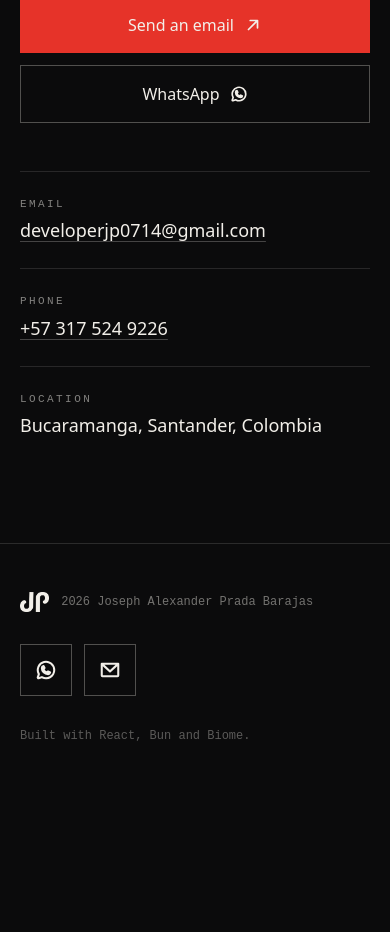
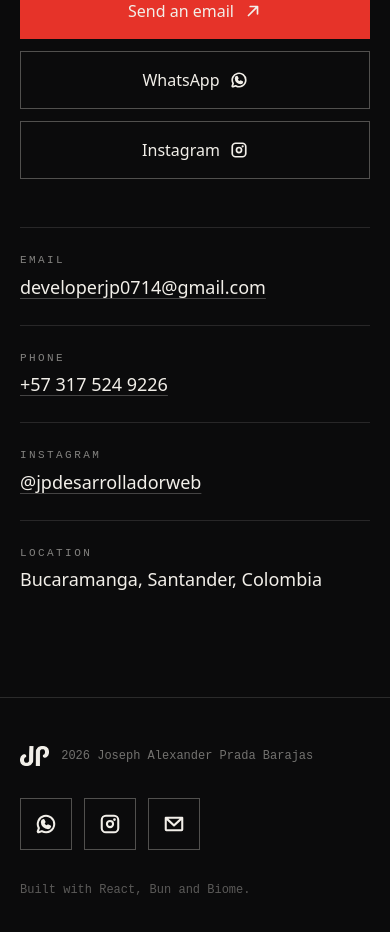
Before and after one commit to josephprada/JP_WEB, a React (Vite) app: page / in a window 390 px wide. Shown: the part 9720-10652 px from the top of the page. Before the commit the page ends 10512 px from the top, so only its background shows below. Built offline with nearby package versions, Linux system fonts and the light colour scheme.

Commit message:
Add Instagram profile link in contact and footer.

```diff
--- a/src/components/Footer.tsx
+++ b/src/components/Footer.tsx
@@ -1,4 +1,9 @@
-import { ArrowUpIcon, EnvelopeSimpleIcon, WhatsappLogoIcon } from "@phosphor-icons/react";
+import {
+  ArrowUpIcon,
+  EnvelopeSimpleIcon,
+  InstagramLogoIcon,
+  WhatsappLogoIcon,
+} from "@phosphor-icons/react";
 import { CONTACT } from "../i18n/content";
 import { useLang } from "../i18n/LanguageProvider";
 import { scrollToSection } from "../lib/scroll";
@@ -13,6 +18,7 @@ export function Footer() {
 
   const socials = [
     { href: "https://wa.me/573175249226", label: "WhatsApp", Icon: WhatsappLogoIcon },
+    { href: CONTACT.instagram, label: CONTACT.instagramHandle, Icon: InstagramLogoIcon },
     { href: `mailto:${CONTACT.email}`, label: CONTACT.email, Icon: EnvelopeSimpleIcon },
   ];
 
--- a/src/components/sections/Contact.tsx
+++ b/src/components/sections/Contact.tsx
@@ -1,4 +1,4 @@
-import { ArrowUpRightIcon, WhatsappLogoIcon } from "@phosphor-icons/react";
+import { ArrowUpRightIcon, InstagramLogoIcon, WhatsappLogoIcon } from "@phosphor-icons/react";
 import { motion, useReducedMotion } from "motion/react";
 import { CONTACT } from "../../i18n/content";
 import { useLang } from "../../i18n/LanguageProvider";
@@ -12,9 +12,15 @@ export function Contact() {
   const { t } = useLang();
   const reduce = useReducedMotion();
 
-  const rows = [
+  const rows: { label: string; value: string; href?: string; external?: boolean }[] = [
     { label: t.contact.emailLabel, value: CONTACT.email, href: `mailto:${CONTACT.email}` },
     { label: t.contact.phoneLabel, value: CONTACT.phone, href: CONTACT.phoneHref },
+    {
+      label: t.contact.instagramLabel,
+      value: CONTACT.instagramHandle,
+      href: CONTACT.instagram,
+      external: true,
+    },
     { label: t.contact.locationLabel, value: t.contact.location },
   ];
 
@@ -26,7 +32,14 @@ export function Contact() {
           whileInView={{ opacity: 1, y: 0 }}
           viewport={{ once: true, amount: 0.5 }}
           transition={{ duration: 0.8, ease: [0.16, 1, 0.3, 1] }}
-          className="display text-[24vw] leading-[0.82] md:text-[15rem] lg:text-[19rem]"
+          /* This headline is a single unbreakable word, so it cannot wrap its
+             way out of a container it overflows. Fixed rem sizes at md and lg
+             did exactly that: 240px between 768-1023px and 304px between
+             1024-1279px both overran the shell by up to 245px, and the
+             overflow was silently cut by the body's overflow-x. Sizing in vw
+             through that whole range keeps it scaling with the shell; the rem
+             value only takes over past xl, where the shell stops growing. */
+          className="display text-[22vw] leading-[0.82] md:text-[21vw] xl:text-[19rem]"
         >
           {t.contact.headline}
         </motion.h2>
@@ -34,7 +47,7 @@ export function Contact() {
         <div className="mt-14 grid grid-cols-1 gap-12 md:mt-20 lg:grid-cols-12">
           <div className="lg:col-span-5">
             <p className="body-copy text-base md:text-lg">{t.contact.lede}</p>
-            <div className="mt-10 flex flex-col gap-3 sm:flex-row sm:gap-3">
+            <div className="mt-10 flex flex-col gap-3 sm:flex-row sm:flex-wrap sm:gap-3">
               <a
                 href={`mailto:${CONTACT.email}`}
                 className="group inline-flex items-center justify-center gap-2.5 bg-accent px-8 py-4 font-medium text-paper transition-colors duration-200 hover:bg-accent-dim active:scale-[0.98]"
@@ -59,6 +72,19 @@ export function Contact() {
                   className="transition-transform duration-300 group-hover:translate-x-0.5 group-hover:-translate-y-0.5"
                 />
               </a>
+              <a
+                href={CONTACT.instagram}
+                target="_blank"
+                rel="noreferrer noopener"
+                className="group inline-flex items-center justify-center gap-2.5 border border-paper/30 px-8 py-4 font-medium text-paper transition-colors duration-200 hover:border-paper hover:bg-paper hover:text-ink active:scale-[0.98]"
+              >
+                {t.contact.instagramCta}
+                <InstagramLogoIcon
+                  size={18}
+                  weight="bold"
+                  className="transition-transform duration-300 group-hover:translate-x-0.5 group-hover:-translate-y-0.5"
+                />
+              </a>
             </div>
           </div>
 
@@ -73,6 +99,7 @@ export function Contact() {
                   {row.href ? (
                     <a
                       href={row.href}
+                      {...(row.external ? { target: "_blank", rel: "noreferrer noopener" } : {})}
                       className="underline decoration-paper/25 underline-offset-4 transition-colors hover:decoration-accent hover:text-accent"
                     >
                       {row.value}
--- a/src/i18n/content.ts
+++ b/src/i18n/content.ts
@@ -70,7 +70,9 @@ export interface Content {
     phoneLabel: string;
     locationLabel: string;
     location: string;
+    instagramLabel: string;
     cta: string;
+    instagramCta: string;
   };
   footer: { built: string; rights: string };
   cvViewer: { openTab: string; download: string; close: string; fallback: string };
@@ -276,7 +278,9 @@ const es: Content = {
     phoneLabel: "Teléfono",
     locationLabel: "Ubicación",
     location: "Bucaramanga, Santander, Colombia",
+    instagramLabel: "Instagram",
     cta: "Escribir un correo",
+    instagramCta: "Instagram",
   },
   footer: {
     built: "Sitio construido con React, Bun y Biome.",
@@ -484,7 +488,9 @@ const en: Content = {
     phoneLabel: "Phone",
     locationLabel: "Location",
     location: "Bucaramanga, Santander, Colombia",
+    instagramLabel: "Instagram",
     cta: "Send an email",
+    instagramCta: "Instagram",
   },
   footer: {
     built: "Built with React, Bun and Biome.",
@@ -504,5 +510,7 @@ export const CONTACT = {
   email: "developerjp0714@gmail.com",
   phone: "+57 317 524 9226",
   phoneHref: "tel:+573175249226",
+  instagram: "https://www.instagram.com/jpdesarrolladorweb/",
+  instagramHandle: "@jpdesarrolladorweb",
   cv: "/joseph-prada-cv.pdf",
 } as const;
```
Also changed, not shown: 1 other file (tests, documents, lock files or other folders).
